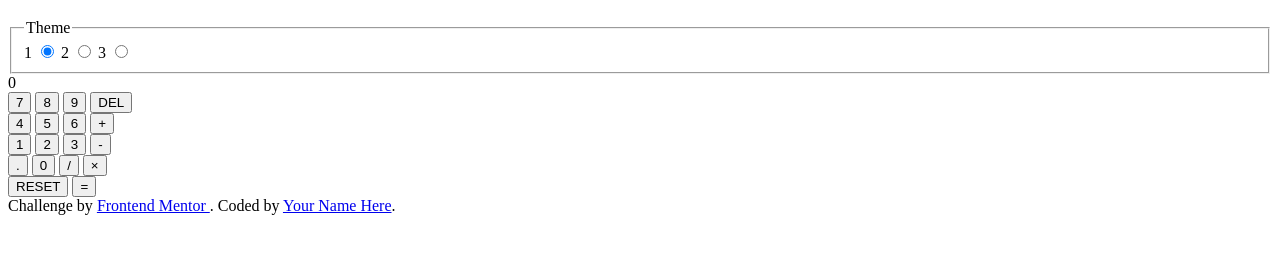
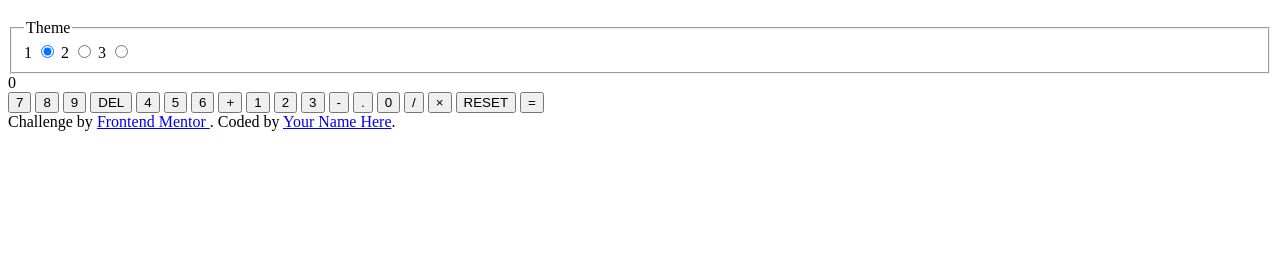
Before and after one commit to Amirhosseinsaraji/Javaskript_to_learn, a plain HTML site: page index.html in a window 1280 px wide. Shown: the part 61-314 px from the top of the page. Drawn offline with Linux system fonts and the light colour scheme.

Commit message:
Remove extra div wrappers around buttons

```diff
--- a/index.html
+++ b/index.html
@@ -28,39 +28,31 @@
     </section>
 
     <section aria-label="Calculator keypad">
-
-      <div>
+         <section aria-label="Calculator keypad">
   <button type="button" data-key="seven">7</button>
   <button type="button" data-key="eight">8</button>
   <button type="button" data-key="nine">9</button>
   <button type="button" data-key="delete">DEL</button>
-      </div>
 
-      <div>
   <button type="button" data-key="four">4</button>
   <button type="button" data-key="five">5</button>
   <button type="button" data-key="six">6</button>
   <button type="button" data-key="addition">+</button>
-      </div>
 
-      <div>
   <button type="button" data-key="one">1</button>
   <button type="button" data-key="two">2</button>
   <button type="button" data-key="three">3</button>
   <button type="button" data-key="subtract">-</button>
-      </div>
 
-      <div>
   <button type="button" data-key="decimal">.</button>
   <button type="button" data-key="zero">0</button>
   <button type="button" data-key="divide">/</button>
   <button type="button" data-key="multiply">×</button>
-      </div>
 
-      <div>
   <button type="button" data-key="reset">RESET</button>
   <button type="button" data-key="calculate">=</button>
-      </div>
+</section>
+
 
     </section>
   </main>
```
Lines whose indentation alone changed are shown as unchanged.
